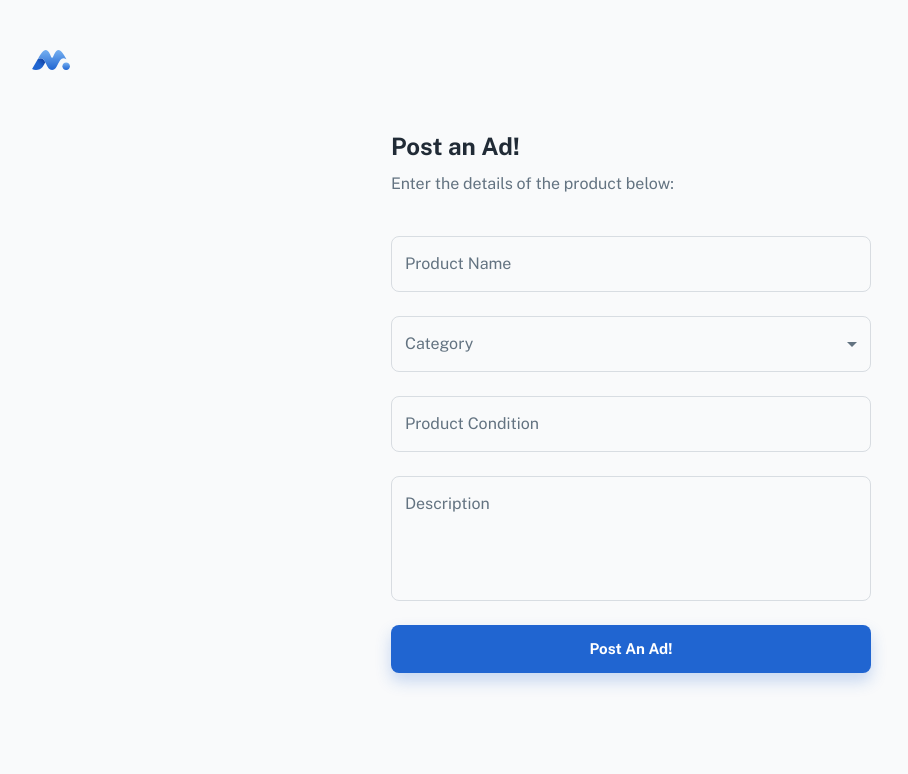
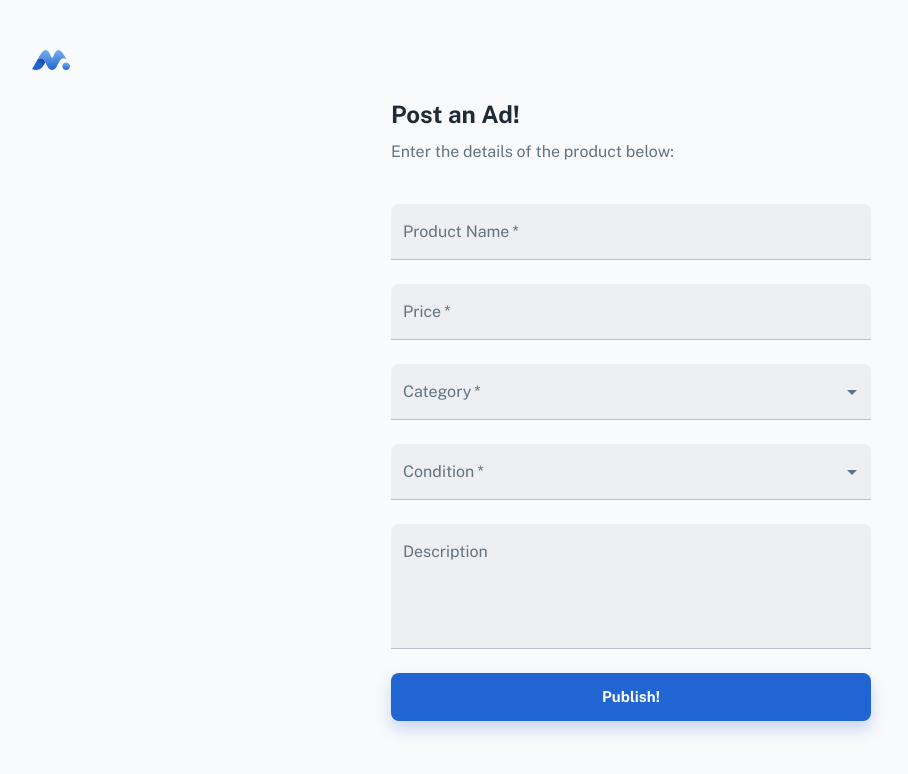
Before and after one commit to shenoyvarun/uci-marketplace, a React (Create React App) app in the folder moveout/src/main/frontend/: page /postad in a window 1280 px wide. Shown: the top 774 px of the page, without its empty margins (9-917 px from the left). Built offline with nearby package versions, Linux system fonts and the light colour scheme; a web font is replaced by a local one.

Commit message:
Publish ad - added price field, changed condition field

```diff
--- a/moveout/src/main/frontend/src/sections/postad/PostAdForm.js
+++ b/moveout/src/main/frontend/src/sections/postad/PostAdForm.js
@@ -2,7 +2,7 @@ import * as Yup from 'yup';
 import * as React from 'react';
 import { useFormik, Form, FormikProvider } from 'formik';
 // material
-import { Stack, TextField, MenuItem } from '@mui/material';
+import { Stack, TextField, MenuItem, InputAdornment } from '@mui/material';
 
 // component
 import {LoadingButton} from "@mui/lab";
@@ -12,10 +12,17 @@ import {useNavigate} from "react-router-dom";
 // ----------------------------------------------------------------------
 
 const categories = [
-    {value: 'catFur', label: 'Furniture',},
-    {value: 'catKitchen', label: 'Kitchen Supplies',},
-    {value: 'catElec', label: 'Electronics',},
-    {value: 'catClo', label: 'Clothes',},
+    {value: 'furniture', label: 'Furniture',},
+    {value: 'kitchen', label: 'Kitchen Supplies',},
+    {value: 'electronics', label: 'Electronics',},
+    {value: 'clothes', label: 'Clothes',},
+];
+
+const condition = [
+    {value: 'new', label: 'New',},
+    {value: 'used_lnew', label: 'Used - like new',},
+    {value: 'used_good', label: 'Used - good',},
+    {value: 'used_fair', label: 'Used - fair',},
 ];
 
 export default function PostAdForm() {
@@ -24,12 +31,14 @@ export default function PostAdForm() {
     const ProductDetailsValidation = Yup.object().shape({
         prdName: Yup.string().required('Required'),
         prdType: Yup.string().required('Required'),
-        prdCondition: Yup.string().required('Required')
+        prdCondition: Yup.string().required('Required'),
+        prdPrice: Yup.number().required('Numeric input required'),
     });
 
     const formik = useFormik({
         initialValues: {
             prdName: '',
+            prdPrice:'',
             prdType: '',
             prdCondition: '',
             prdDec: ''
@@ -48,24 +57,41 @@ export default function PostAdForm() {
                 <Stack spacing={3}>
                     <TextField
                         fullWidth
+                        required
                         id="product-name"
                         type = "text"
                         label="Product Name"
                         onChange={formik.handleChange}
                         value={formik.values.prdName}
+                        variant="filled"
                         {...getFieldProps('prdName')}
                         error={Boolean(touched.prdName && errors.prdName)}
                         helperText={touched.prdName && errors.prdName}
                     />
-
                     <TextField
                         fullWidth
+                        required
+                        id="product-price"
+                        type = "number"
+                        label="Price"
+                        onChange={formik.handleChange}
+                        value={formik.values.prdName}
+                        variant="filled"
+                        startAdornment={<InputAdornment position="start">$</InputAdornment>}
+                        {...getFieldProps('prdPrice')}
+                        error={Boolean(touched.prdPrice && errors.prdPrice)}
+                        helperText={touched.prdPrice && errors.prdPrice}
+                    />
+                    <TextField
+                        fullWidth
+                        required
                         id="product-type"
-                        select
                         label="Category"
                         type = "text"
+                        select
                         value={formik.values.prdType}
                         onChange={formik.handleChange}
+                        variant="filled"
                         {...getFieldProps('prdType')}
                         error={Boolean(touched.prdType && errors.prdType)}
                         helperText={touched.prdType && errors.prdType}
@@ -79,15 +105,24 @@ export default function PostAdForm() {
 
                     <TextField
                         fullWidth
+                        required
                         id="product-condition"
-                        label="Product Condition"
+                        label="Condition"
                         type = "text"
+                        select
                         onChange={formik.handleChange}
                         value={formik.values.prdCondition}
+                        variant="filled"
                         {...getFieldProps('prdCondition')}
                         error={Boolean(touched.prdCondition && errors.prdCondition)}
                         helperText={touched.prdCondition && errors.prdCondition}
-                    />
+                    >
+                        {condition.map((option) => (
+                            <MenuItem key={option.value} value={option.value}>
+                                {option.label}
+                            </MenuItem>
+                        ))}
+                    </TextField>
 
                     <TextField
                         fullWidth
@@ -98,13 +133,14 @@ export default function PostAdForm() {
                         rows={4}
                         onChange={formik.handleChange}
                         value={formik.values.prdDec}
+                        variant="filled"
                         {...getFieldProps('prdDec')}
                         error={Boolean(touched.prdDec && errors.prdDec)}
                         helperText={touched.prdDec && errors.prdDec}
                     />
 
                     <LoadingButton fullWidth size="large" type="submit" variant="contained" loading={isSubmitting}>
-                        Post an Ad!
+                        Publish!
                     </LoadingButton>
                 </Stack>
 
```
